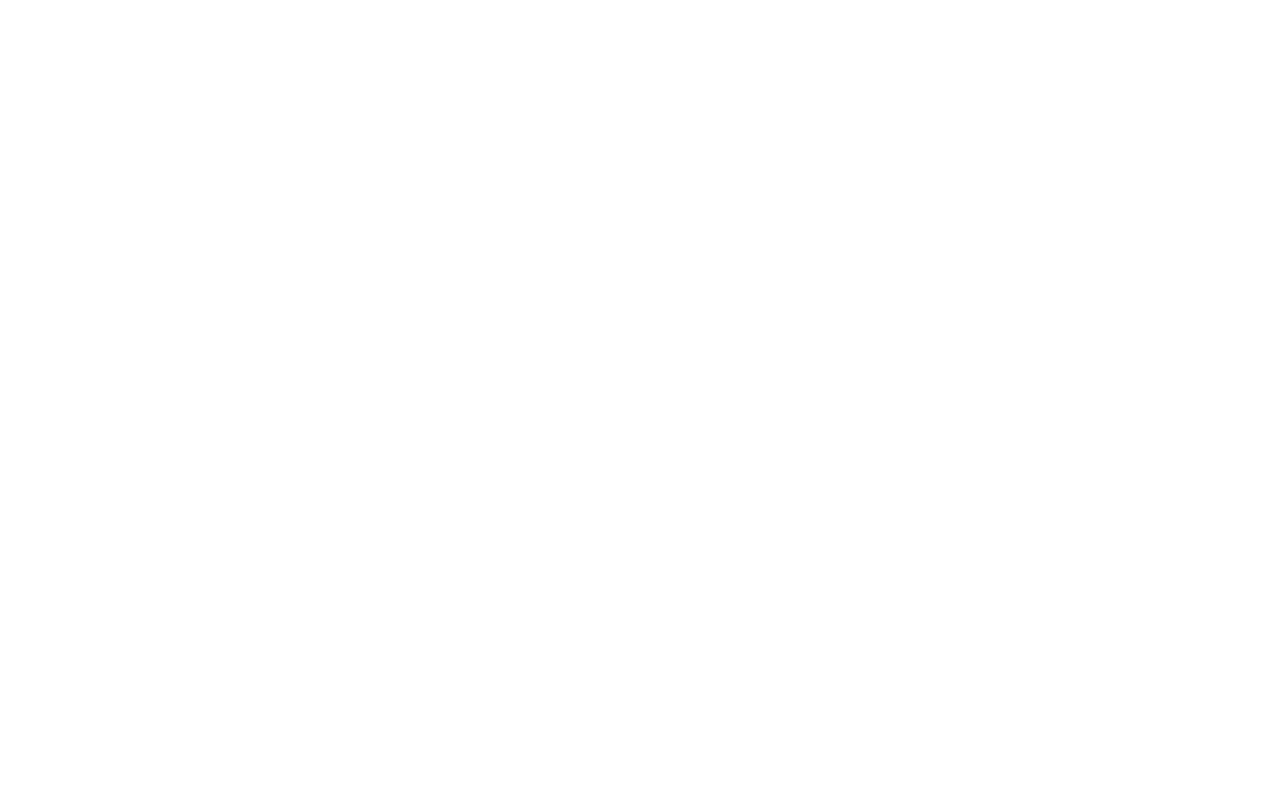
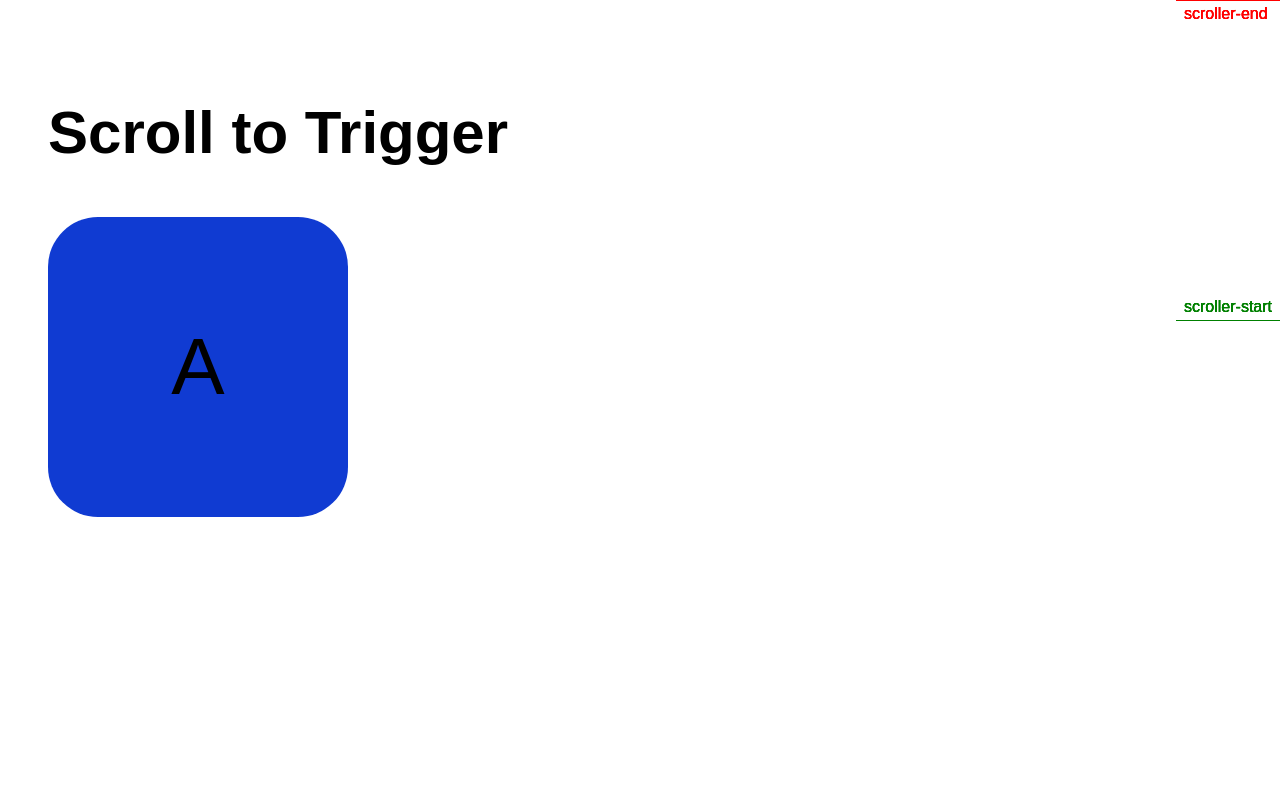
Before and after one commit to Kamsi-yonna/serve, a Nuxt app: page /gsap/scrollToTrigger in a window 1280 px wide. Before the commit this address had no page. Shown: the top 800 px of the page. Built offline with nearby package versions, Linux system fonts and the light colour scheme; what @tanstack/vue-query would draw is missing.

Commit message:
feat - setting up scroll to trigger

```diff
--- a/composables/useGsap.ts
+++ b/composables/useGsap.ts
@@ -22,6 +22,7 @@
       props2: { opacity: 1, x: 200, duration: 5, repeat: -1 },
       animate: "fromTo",
     },
+
   ];
 
   // Register theseffects
--- /dev/null
+++ b/pages/gsap/scrollToTrigger.vue
@@ -0,0 +1,122 @@
+<template>
+    <div class="container">
+        <h2>Scroll to Trigger</h2>
+        <div class="balls">
+            <div v-for="(ball, index) in balls" :key="index" class="ball">
+                <div :class="ball.class">{{ ball.title }}</div>
+            </div>
+        </div>
+    </div>
+</template>
+
+<script setup lang="ts">
+import { onMounted } from 'vue';
+import useGsap from '/composables/useGsap';
+
+const { gsap } = useGsap();
+
+const balls = [
+    {
+        title: 'A',
+        class: 'circle1', // Actual class for styling
+        trigger: 'fadeSlideTo', // Animation effect identifier
+    },
+    {
+        title: 'B',
+        class: 'circle2',
+        trigger: 'fadeSlideFrom',
+    },
+    {
+        title: 'C',
+        class: 'circle3',
+        trigger: 'fadeSlideFromTo',
+    },
+    {
+        title: 'D',
+        class: 'circle3',
+        trigger: 'fadeSlideFromTo',
+    },
+];
+
+
+const animateBalls = () => {
+    balls.forEach((ball) => {
+        gsap.to(".circle2", {
+            scrollTrigger: {
+                trigger: ".circle2",
+                start: "top 40%",
+                markers: true,
+                toggleActions: "restart pause reverse none"
+            },
+            // opacity: 0,
+            y: 50,
+            x: 900,
+            duration: 4
+        });
+
+    });
+};
+
+
+onMounted(() => {
+    animateBalls()
+})
+
+// const animateBalls = () => {
+//     balls.forEach((ball) => {
+//         gsap.from(`.${ball.class}`, { // Use ball.class to target the actual elements
+//             scrollTrigger: {
+//                 trigger: `.${ball.class}`,
+//                 start: "top 40%",
+//                 toggleActions: "play none none reverse"
+//             },
+//             opacity: 0,
+//             y: 50,
+//             duration: 1
+//         });
+//         console.log(ball.title, "animation set up");
+//     });
+// };
+
+// onMounted(() => {
+//     animateBalls();
+// });
+</script>
+
+<style scoped>
+.container {
+    padding: 40px;
+    font-size: 40px;
+    font-family: sans-serif;
+}
+
+.balls {
+    display: flex;
+    flex-direction: column;
+    gap: 800px;
+    /* Adjusted for better visibility */
+    /* align-items: center; */
+}
+
+.circle1,
+.circle2,
+.circle3 {
+    color: black;
+    width: 300px;
+    height: 300px;
+    background: #103bd2;
+    border-radius: 50px;
+    display: flex;
+    justify-content: center;
+    align-items: center;
+    font-size: 80px;
+}
+
+.circle2 {
+    background: #31bdc3;
+}
+
+.circle3 {
+    background: #FFE75DFF;
+}
+</style>
```
